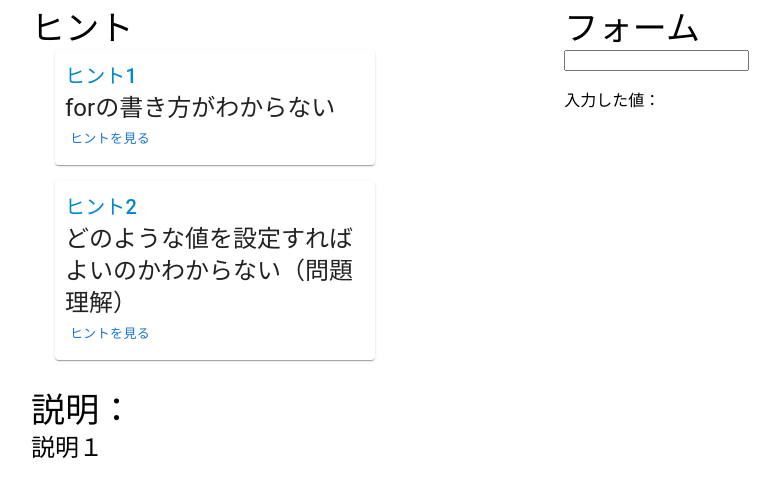
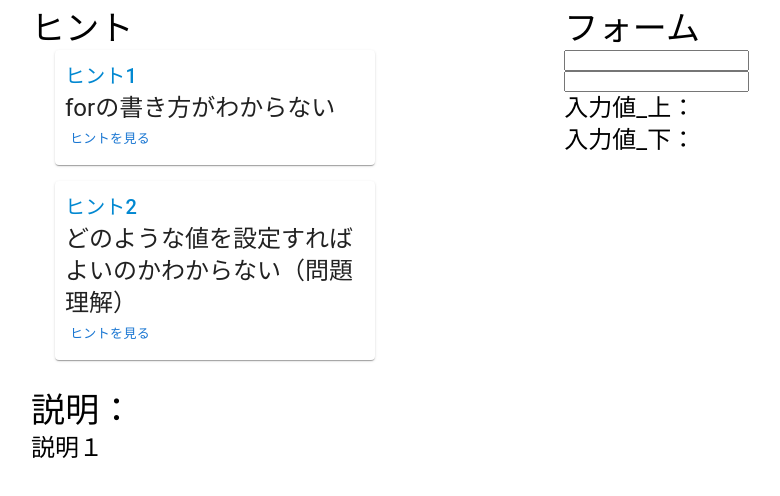
Before and after one commit to KHashimoto3/FIT2023_KH, a React (Vite) app in the folder mock/: page / in a window 1280 px wide. Shown: the top 496 px of the page, without its empty margins (1-781 px from the left). Built offline with nearby package versions, Linux system fonts and the light colour scheme.

Commit message:
複数のフォーム（input）を配置し、値を取れるようにした。

```diff
--- a/mock/src/components/Form.tsx
+++ b/mock/src/components/Form.tsx
@@ -3,11 +3,15 @@ import { Container, Typography } from "@mui/material";
 
 export const Form = () => {
     const [formValue, setFormValue] = useState<string>("");
+    const [formValue2, setFormValue2] = useState<string>("");
     return (
         <Container maxWidth="md">
             <Typography variant="h4">フォーム</Typography>
             <input type="text" size={20} onChange={(event) => setFormValue(event.target.value)} /><br />
-            <p>入力した値：{formValue}</p>
+            <input type="text" size={20} onChange={(event) => setFormValue2(event.target.value)} /><br />
+
+            <Typography variant="h5">入力値_上：{formValue}</Typography>
+            <Typography variant="h5">入力値_下：{formValue2}</Typography>
         </Container>
     )
 };
```
